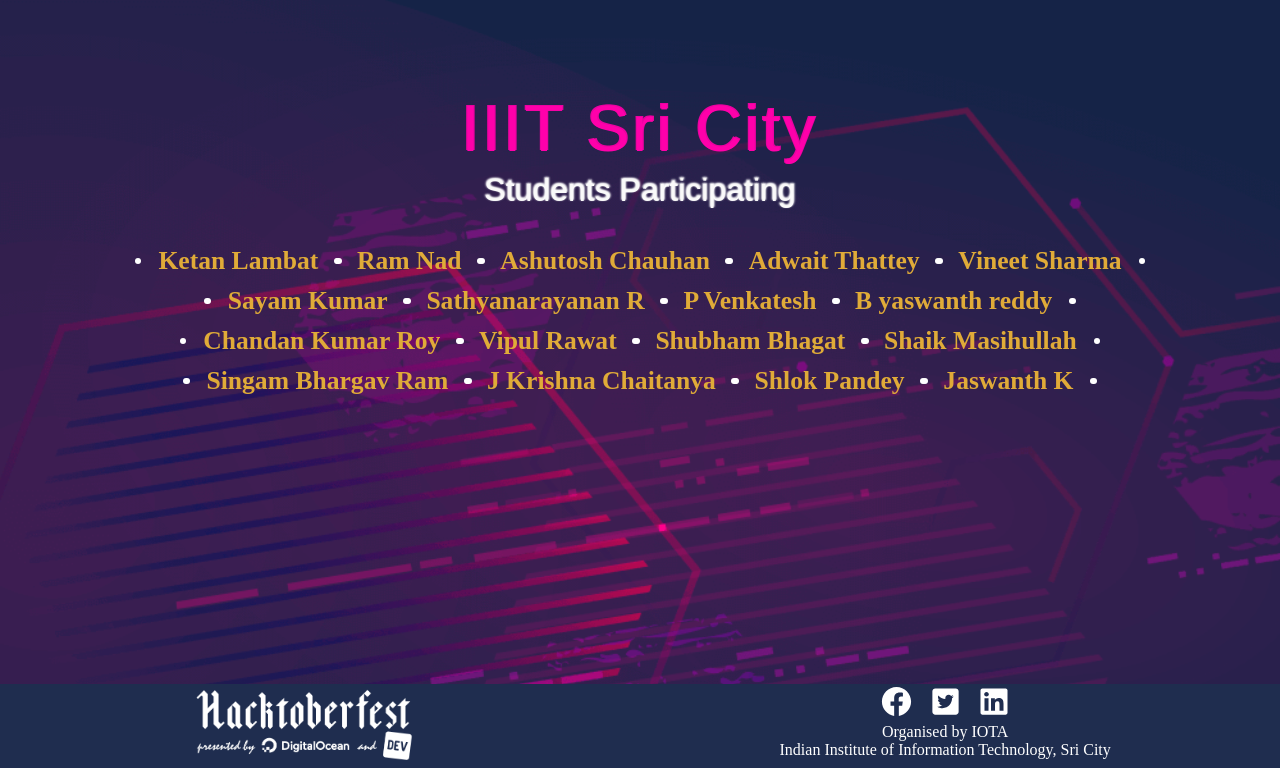
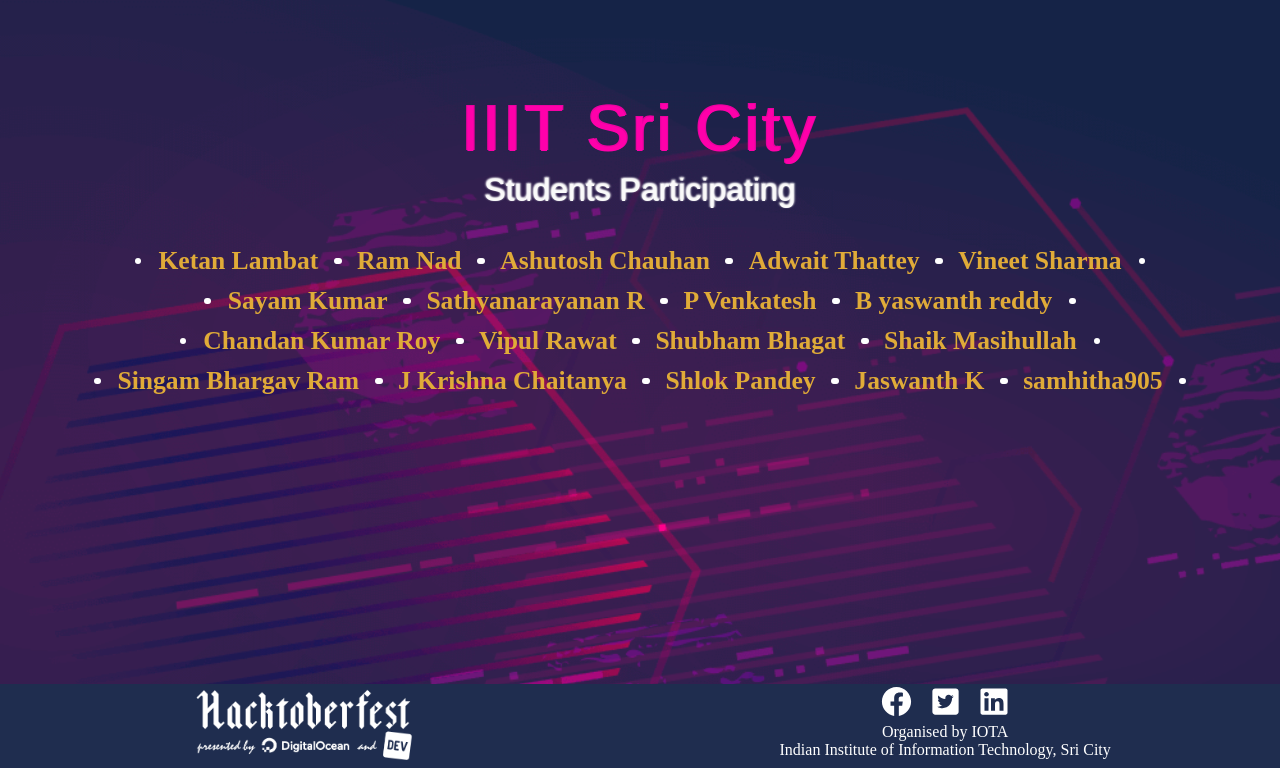
Before and after one commit to Project-Club-IIITS/hacktoberfest2019-participants, a Jekyll site: the page index.html, which Jekyll copies as it is, in a window 1280 px wide, cut to the strip 132-900 px from the top of the page. Built offline with Jekyll 4.4.1, drawn with Linux system fonts in a browser that asks for light colours; some web fonts are replaced.

Commit message:
Adding Samhitha Reddy

```diff
--- a/index.html
+++ b/index.html
@@ -63,7 +63,7 @@
                 <li><a href="https://github.com/chaitanya531">J Krishna Chaitanya</a></li>
                 <li><a href="https://github.com/b30wulffz">Shlok Pandey</a></li>
                 <li><a href="https://github.com/JazzKriss21">Jaswanth K</a></li>
-
+                <li><a href="https://github.com/samhitha905 ">samhitha905</a></li>
             </ul>
         </div>
     </div>
```
